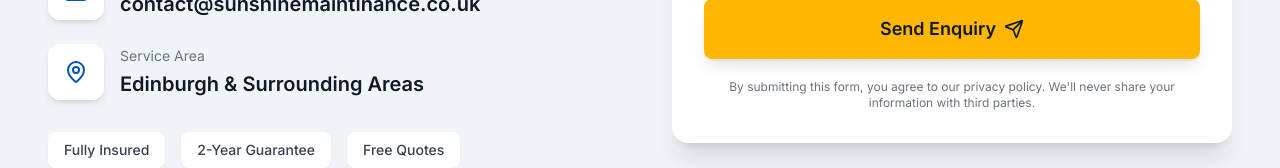
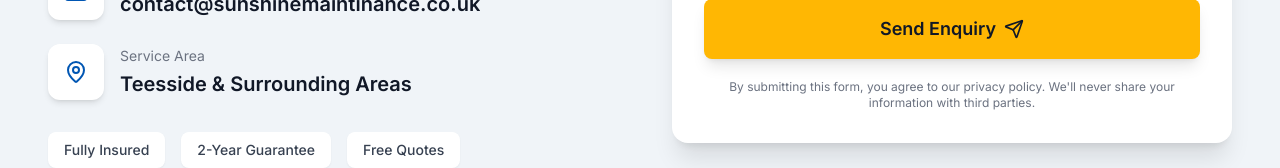
Before and after one commit to Jaspal000/Sunshine-Home, a React (Vite) app: page / in a window 1280 px wide. Shown: the part 6493-6661 px from the top of the page. Built offline with nearby package versions, Linux system fonts and the light colour scheme.

Commit message:
Update service area from Edinburgh to Teesside

```diff
--- a/src/sections/Footer.tsx
+++ b/src/sections/Footer.tsx
@@ -125,7 +125,7 @@ const Footer = () => {
                 <div className="min-w-0">
                   <div className="text-xs sm:text-sm text-gray-500 mb-0.5 sm:mb-1">Service Area</div>
                   <div className="text-lg sm:text-xl font-semibold text-gray-900">
-                    Edinburgh & Surrounding Areas
+                    Teesside & Surrounding Areas
                   </div>
                 </div>
               </div>
```
